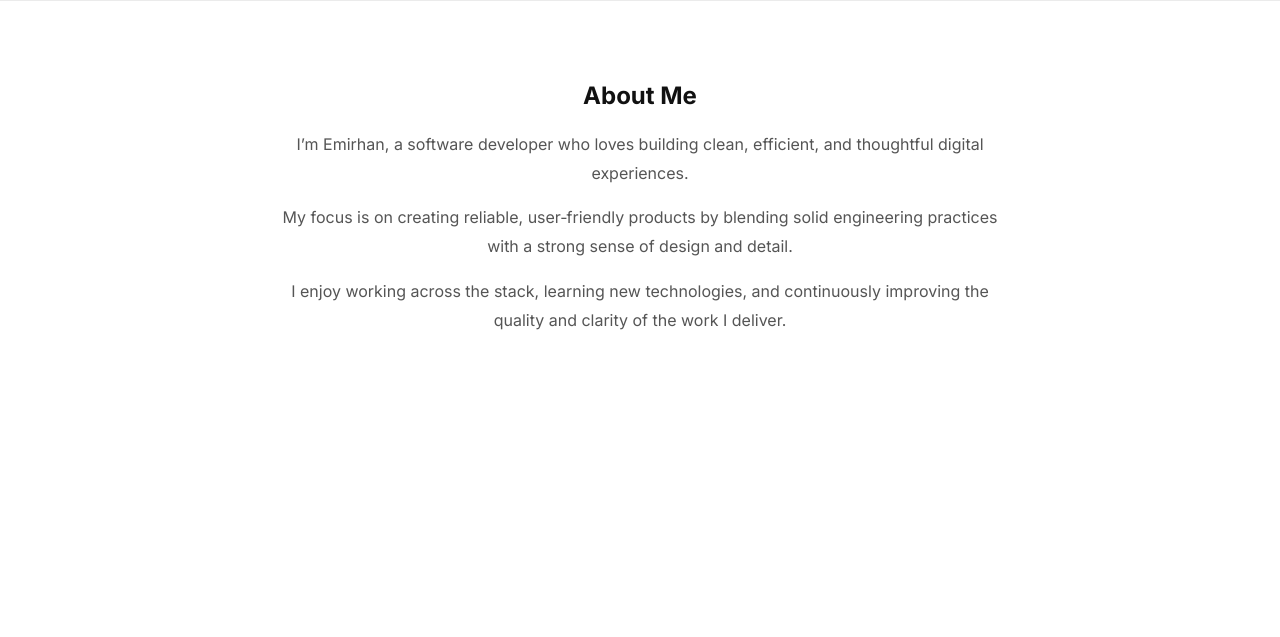
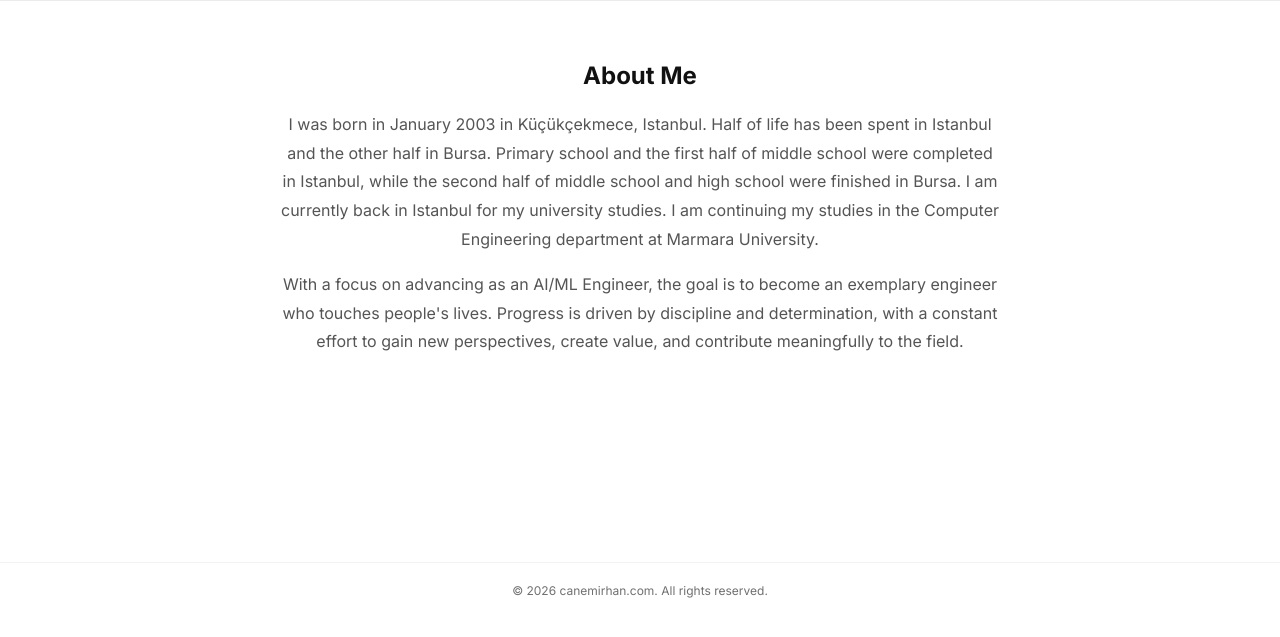
Before and after one commit to canemirhan/canemirhan-portfolio-website, a Flask app: page /about in a window 1280 px wide. Shown: the part 109-746 px from the top of the page. Run offline with Flask 3, Linux system fonts and the light colour scheme.

Commit message:
new version of the website

```diff
--- a/app.py
+++ b/app.py
@@ -15,4 +15,4 @@ def contact():
     return render_template("contact.html")
 
 if __name__ == "__main__":
-    app.run()
+    app.run(debug=True)
--- a/static/css/style.css
+++ b/static/css/style.css
@@ -123,7 +123,7 @@ body {
 }
 
 .about {
-    padding: 80px 40px;
+    padding: 60px 40px 40px 40px;
     display: flex;
     justify-content: center;
 }
@@ -374,3 +402,18 @@ html[data-theme="dark"] #theme-toggle::before {
 .language-toggle button:hover {
     text-decoration: underline;
 }
+
+/* Copyright Footer */
+.copyright {
+    text-align: center;
+    padding: 20px 20px;
+    margin-top: 150px;
+    border-top: 1px solid var(--divider-color);
+    color: var(--text-color);
+    opacity: 0.6;
+    font-size: 0.75rem;
+}
+
+.copyright p {
+    margin: 0;
+}
--- a/templates/about.html
+++ b/templates/about.html
@@ -5,27 +5,25 @@
     <h1 data-en="About Me" data-tr="Hakkımda">About Me</h1>
     <p
       class="about-text"
-      data-en="I’m Emirhan, a software developer who loves building clean, efficient, and thoughtful digital experiences."
-      data-tr="Ben Emirhan; temiz, verimli ve özenli dijital deneyimler üretmeyi seven bir yazılım geliştiricisiyim."
+      data-en="I was born in January 2003 in Küçükçekmece, Istanbul. Half of life has been spent in Istanbul and the other half in Bursa. Primary school and the first half of middle school were completed in Istanbul, while the second half of middle school and high school were finished in Bursa. I am currently back in Istanbul for my university studies. I am continuing my studies in the Computer Engineering department at Marmara University."
+      data-tr="Merhaba, ben Emirhan Can. 2003 Ocak doğumluyum. İstanbul, Küçükçekmece'de dünyaya geldim. Ömrümün yarısı İstanbul'da, yarısı da Bursa'da geçti. İlkokul ve ortaokulun ilk yarısını İstanbul'da, ortaokulun diğer yarısı ve liseyi de Bursa'da okudum. Şu anda üniversite eğitimim için tekrar İstanbul'dayım. Marmara Üniversitesi, Bilgisayar Mühendisliği bölümünde öğrenimime devam ediyorum."
     >
-      I’m Emirhan, a software developer who loves building clean, efficient, and
-      thoughtful digital experiences.
+      I was born in January 2003 in Küçükçekmece, Istanbul. Half of life has
+      been spent in Istanbul and the other half in Bursa. Primary school and the
+      first half of middle school were completed in Istanbul, while the second
+      half of middle school and high school were finished in Bursa. I am
+      currently back in Istanbul for my university studies. I am continuing my
+      studies in the Computer Engineering department at Marmara University.
     </p>
     <p
       class="about-text"
-      data-en="My focus is on creating reliable, user‑friendly products by blending solid engineering practices with a strong sense of design and detail."
-      data-tr="Sağlam mühendislik pratiklerini güçlü bir tasarım ve detay anlayışıyla birleştirerek güvenilir ve kullanıcı dostu ürünler geliştirmeye odaklanıyorum."
+      data-en="With a focus on advancing as an AI/ML Engineer, the goal is to become an exemplary engineer who touches people's lives. Progress is driven by discipline and determination, with a constant effort to gain new perspectives, create value, and contribute meaningfully to the field."
+      data-tr="Kariyerime AI/ML Engineer olarak devam etmek ve bu alanlarda ilerlemek istiyorum. İnsanlara dokunan ve örnek gösterilen bir mühendis olmayı hedefliyorum. Hedeflerim doğrultusunda disiplinli ve kararlı bir şekilde ilerliyor, değer yaratmak ve yeni perspektifler kazanmak için çalışıyorum."
     >
-      My focus is on creating reliable, user‑friendly products by blending solid
-      engineering practices with a strong sense of design and detail.
-    </p>
-    <p
-      class="about-text"
-      data-en="I enjoy working across the stack, learning new technologies, and continuously improving the quality and clarity of the work I deliver."
-      data-tr="Tüm katmanlarda çalışmaktan, yeni teknolojiler öğrenmekten ve ortaya koyduğum işin kalitesini ve açıklığını sürekli geliştirmekten keyif alıyorum."
-    >
-      I enjoy working across the stack, learning new technologies, and
-      continuously improving the quality and clarity of the work I deliver.
+      With a focus on advancing as an AI/ML Engineer, the goal is to become an
+      exemplary engineer who touches people's lives.
+      Progress is driven by discipline and determination, with a constant effort
+      to gain new perspectives, create value, and contribute meaningfully to the field.
     </p>
   </div>
 </section>
--- a/templates/base.html
+++ b/templates/base.html
@@ -35,7 +35,7 @@
   </head>
   <body>
     <nav class="navbar">
-      <h2>Emirhan Can</h2>
+      <a href="/" style="text-decoration: none; color: inherit;"><h2>Emirhan Can</h2></a>
       <div class="nav-links">
         <a href="/" data-en="Home" data-tr="Ana Sayfa">Home</a>
         <a href="/about" data-en="About" data-tr="Hakkımda">About</a>
@@ -54,6 +54,15 @@
 
     {% block content %}{% endblock %}
 
+    <footer class="copyright">
+      <p
+        data-en="© 2026 canemirhan.com. All rights reserved."
+        data-tr="© 2026 canemirhan.com. Tüm hakları saklıdır."
+      >
+        © 2026 canemirhan.com. All rights reserved.
+      </p>
+    </footer>
+
     <script src="{{ url_for('static', filename='js/theme.js') }}"></script>
     <script src="{{ url_for('static', filename='js/language.js') }}"></script>
   </body>
```
Also changed, not shown: other parts of static/css/style.css (+30 -2 lines), templates/contact.html (+13 -3 lines), templates/home.html (+12 -16 lines), static/images/icons/emailicon.png (added), 4 other files.
